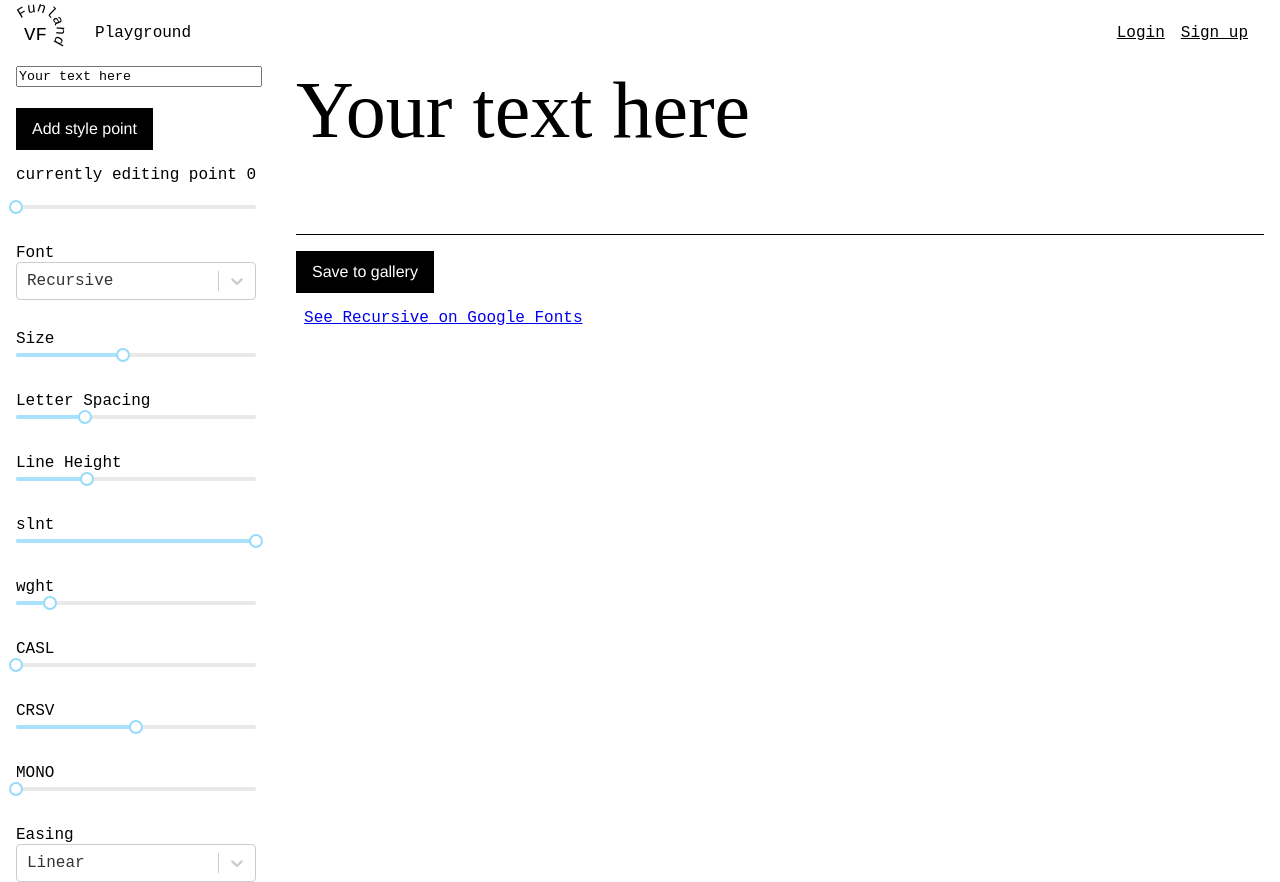
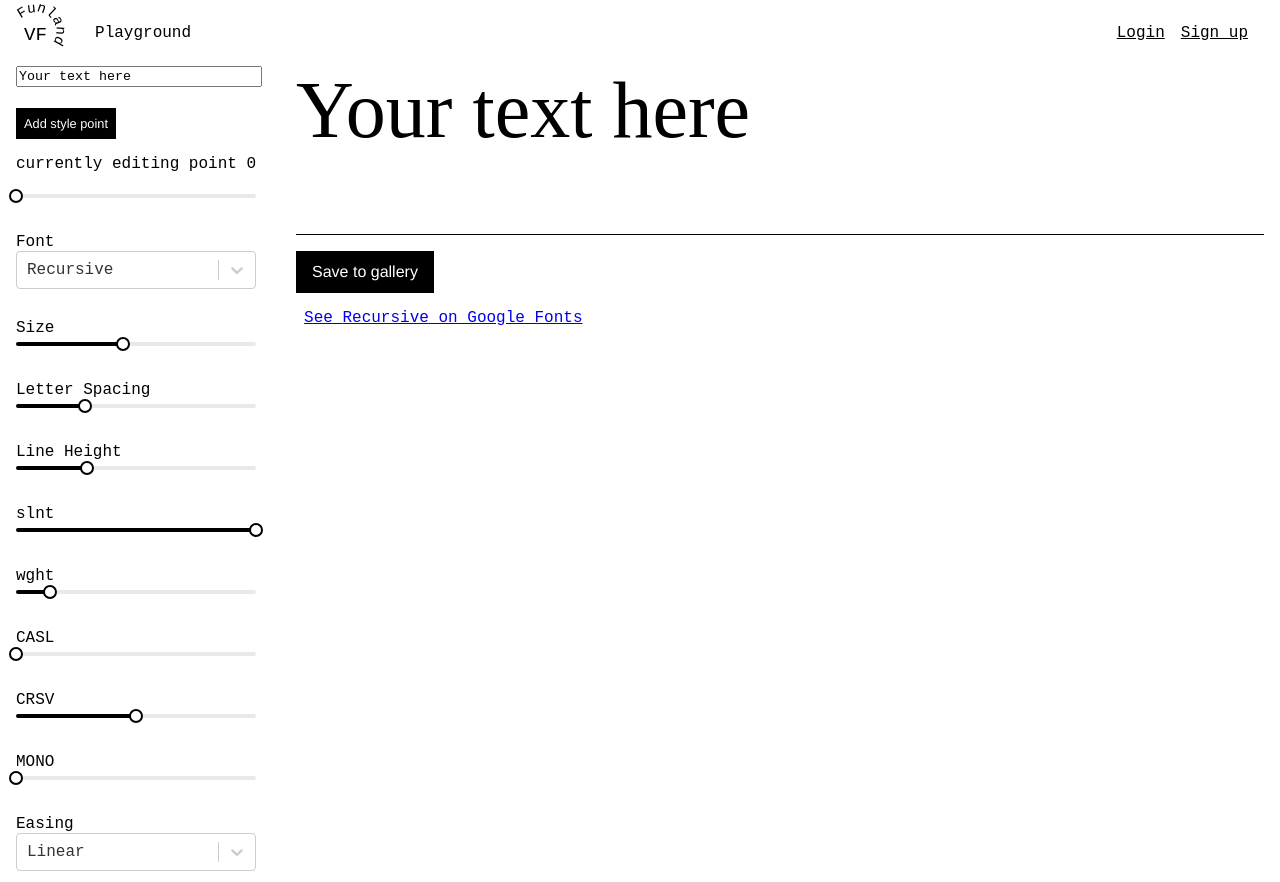
Before and after one commit to fraserpage/Variable-Font-Funland, a React (Create React App) app: page /playground/1 in a window 1280 px wide. Built offline with nearby package versions, Linux system fonts and the light colour scheme; no server answers; a web font is replaced by a local one.

Commit message:
add style

```diff
--- a/src/components/WordArtControls/WordArtControls.jsx
+++ b/src/components/WordArtControls/WordArtControls.jsx
@@ -2,6 +2,7 @@ import _ from 'lodash';
 import styled from 'styled-components';
 import Slider from 'rc-slider'
 import 'rc-slider/assets/index.css';
+import './WordArtControls.css'
 import Select from 'react-select'
 import FontOptions from '../FontOptions/FontOptions';
 import StylePointsControls from '../StylePointsControls/StylePointsControls';
@@ -70,7 +71,7 @@ export default function WordArtControls(props){
     <div>
 
       <div>
-        <button onClick={()=>handleAddStylePoint(props)}>Add style point</button>
+        <button className='small' onClick={()=>handleAddStylePoint(props)}>Add style point</button>
       </div>
 
       {props.animations[animation].stylePoints.map((s,i) =>(
@@ -101,6 +102,7 @@ export default function WordArtControls(props){
             id='letter-spacing'
             value={currentStyle.letterSpacing}
             min={-0.2} max={0.5} marks={{0:''}} step={0.01}
+            dotStyle={{borderColor:'black'}}
             onChange={(e)=>handleSlider(e,'letterSpacing',props)}
           />
         </li>
```
